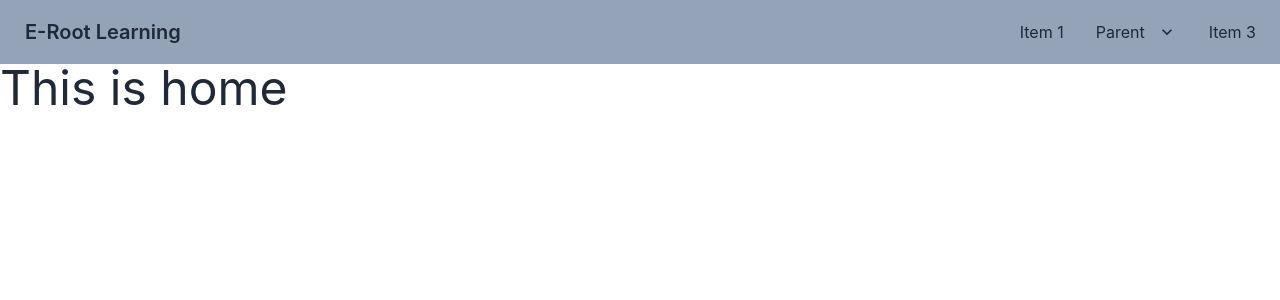
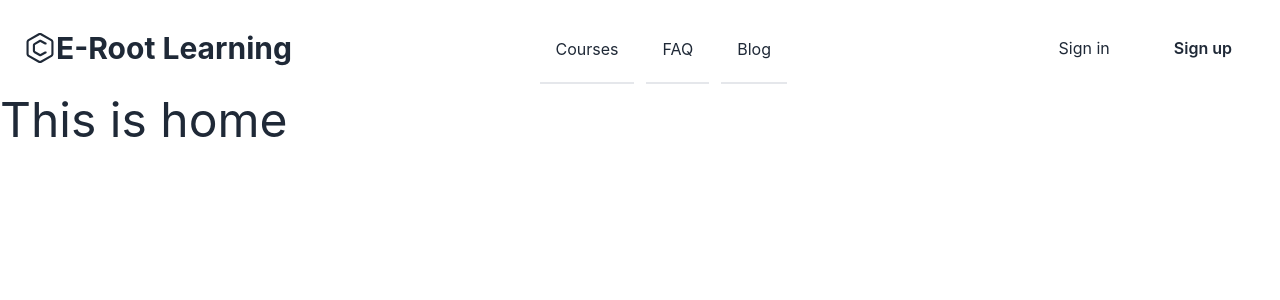
Before and after one commit to rawfoon/e-root-learning-client-, a React (Create React App) app: page / in a window 1280 px wide. Shown: the top 300 px of the page. Built offline with nearby package versions, Linux system fonts and the light colour scheme.

Commit message:
card detail  added

```diff
--- a/package.json
+++ b/package.json
@@ -3,6 +3,9 @@
   "version": "0.1.0",
   "private": true,
   "dependencies": {
+    "@fortawesome/fontawesome-svg-core": "^6.2.0",
+    "@fortawesome/free-solid-svg-icons": "^6.2.0",
+    "@fortawesome/react-fontawesome": "^0.2.0",
     "@testing-library/jest-dom": "^5.16.5",
     "@testing-library/react": "^13.4.0",
     "@testing-library/user-event": "^13.5.0",
@@ -10,6 +13,7 @@
     "firebase": "^9.12.1",
     "react": "^18.2.0",
     "react-dom": "^18.2.0",
+    "react-icons": "^4.6.0",
     "react-router-dom": "^6.4.2",
     "react-scripts": "5.0.1",
     "web-vitals": "^2.1.4"
--- /dev/null
+++ b/src/Pages/Blog/Blog.js
@@ -0,0 +1,11 @@
+import React from 'react';
+
+const Blog = () => {
+    return (
+        <div>
+            This is blog
+        </div>
+    );
+};
+
+export default Blog;
--- /dev/null
+++ b/src/Pages/CardDetails/CardDetails.js
@@ -0,0 +1,46 @@
+import React from "react";
+import { useLoaderData } from "react-router-dom";
+import {FaStar, FaPlayCircle} from 'react-icons/fa'
+import { Link } from "react-router-dom";
+
+const CardDetails = () => {
+  const category = useLoaderData()
+  return (
+    <div style={{maxWidth: "800px"}} className="mx-auto">
+      <div className=" rounded-md p-[5%]  shadow-md dark:bg-gray-900 dark:text-gray-100">
+        <img
+          src={category.img}
+          alt=""
+          className="object-cover object-center w-full rounded-t-md  dark:bg-gray-500"
+        />
+        <div className="flex flex-col justify-between p-6 space-y-8">
+          <div className="space-y-2">
+            <h2 className="text-2xl font-semibold tracking-wide">
+              {category.name}
+            </h2>
+            <p className="dark:text-gray-100">{category.shorts}</p>
+          </div>
+          <div className="flex items-center justify-between">
+            <div className="flex items-center">
+              <FaStar className="text-yellow-500 mr-2" />{" "}
+              <span>{category.rating}</span>
+            </div>
+            <div className="flex items-center">
+              <FaPlayCircle className="mr-2" />{" "}
+              <span>Video duration {category.video_duration}h</span>
+            </div>
+          </div>
+
+          <Link
+            to=""
+            className="flex items-center justify-center w-full btn p-3 font-semibold tracking-wide rounded-md hover:bg-slate-800 dark:bg-violet-400 dark:text-gray-900"
+          >
+            See Details
+          </Link>
+        </div>
+      </div>
+    </div>
+  );
+};
+
+export default CardDetails;
--- /dev/null
+++ b/src/Pages/CategoryCards/CategoryCards.js
@@ -0,0 +1,43 @@
+import React from "react";
+import {FaStar, FaPlayCircle} from 'react-icons/fa'
+import { Link } from "react-router-dom";
+
+
+
+const CategoryCards = ({ category }) => {
+  return (
+    <div className="">
+      <div className=" rounded-md shadow-md dark:bg-gray-900 dark:text-gray-100">
+        <img
+          src={category.img}
+          alt=""
+          className="object-cover object-center w-full rounded-t-md  dark:bg-gray-500"
+        />
+        <div className="flex flex-col justify-between p-6 space-y-8">
+          <div className="space-y-2">
+            <h2 className="text-2xl font-semibold tracking-wide">
+              {category.name}
+            </h2>
+            <p className="dark:text-gray-100">{category.shorts}</p>
+          </div>
+          <div className="flex items-center justify-between">
+            <div className="flex items-center">
+                <FaStar className="text-yellow-500 mr-2"/> <span>{category.rating}</span>
+            </div>
+            <div className="flex items-center">
+              <FaPlayCircle className="mr-2"/> <span>Video duration {category.video_duration}h</span>
+            </div>
+          </div>
+
+          <Link to={`/course/${category.id}`}
+            className="flex items-center justify-center w-full btn p-3 font-semibold tracking-wide rounded-md hover:bg-slate-800 dark:bg-violet-400 dark:text-gray-900"
+          >
+            See Details
+          </Link>
+        </div>
+      </div>
+    </div>
+  );
+};
+
+export default CategoryCards;
--- a/src/Pages/Courses/Courses.js
+++ b/src/Pages/Courses/Courses.js
@@ -1,9 +1,42 @@
 import React from 'react';
+import { useLoaderData } from 'react-router-dom';
+import CategoryCards from '../CategoryCards/CategoryCards';
+import LeftSideCategory from '../LeftSideCategory/LeftSideCategory';
 
 const Courses = () => {
+
+    const allCategories = useLoaderData()
+
+
     return (
         <div>
             <h1>This is courses</h1>
+            <div className='grid grid-cols-4'>
+                <div  className='col  '>
+                    <p className='mx-8 mb-5 text-xl  px-12 rounded py-5 w-full text-white bg-slate-800 '>All Courses</p>
+
+                    {
+                        allCategories.map(category => <LeftSideCategory
+                        key={category.id}
+                        category={category}></LeftSideCategory>)
+                    }
+
+
+
+                </div>
+                <div className='col-span-3  '>
+
+                    <div className='grid md:grid-cols-3 gap-4 p-[5%] mt-5'>
+                    {
+                        allCategories.map(category => <CategoryCards
+                            key={category.id}
+                            category={category}></CategoryCards>)
+                    }
+                    </div>
+
+
+                </div>
+            </div>
         </div>
     );
 };
--- /dev/null
+++ b/src/Pages/FAQ/FAQ.js
@@ -0,0 +1,11 @@
+import React from 'react';
+
+const FAQ = () => {
+    return (
+        <div>
+            <h2>this is FAQ</h2>
+        </div>
+    );
+};
+
+export default FAQ;
--- /dev/null
+++ b/src/Pages/LeftSideCategory/LeftSideCategory.js
@@ -0,0 +1,13 @@
+import React from 'react';
+import { Link } from 'react-router-dom';
+
+const LeftSideCategory = ({category}) => {
+
+    return (
+        <div className='px-8  py-3 font-semibold rounded dark:bg-gray-100 dark:text-gray-800'>
+            <Link  to={`/course/${category.id}`} className='btn w-full bg-slate-700 hover:bg-slate-800 '>{category.name}</Link>
+        </div>
+    );
+};
+
+export default LeftSideCategory;
--- a/src/Routes/Routes.js
+++ b/src/Routes/Routes.js
@@ -1,7 +1,11 @@
 import { createBrowserRouter } from "react-router-dom";
 import Main from "../layout/Main";
+import Blog from "../Pages/Blog/Blog";
+import CardDetails from "../Pages/CardDetails/CardDetails";
 import Courses from "../Pages/Courses/Courses";
+import FAQ from "../Pages/FAQ/FAQ";
 import Home from "../Pages/Home/Home";
+
 
 
 export const routes = createBrowserRouter([
@@ -15,7 +19,24 @@
             },
             {
                 path: '/courses',
-                element: <Courses></Courses>
+                element: <Courses></Courses>,
+                loader: ()=> fetch(`http://localhost:5000/categoris`)
+
+            },
+            {
+                path: '/course/:id',
+                element: <CardDetails></CardDetails>,
+                loader: ({params})=> fetch(`http://localhost:5000/course/${params.id}`)
+
+
+            },
+            {
+                path: '/blog',
+                element: <Blog></Blog>
+            },
+            {
+                path: '/faq',
+                element: <FAQ></FAQ>
             }
         ]
     }
--- a/src/Shared/Herder.js/Header.js
+++ b/src/Shared/Herder.js/Header.js
@@ -1,47 +1,46 @@
-import React from "react";
+import React from 'react';
+import { Link } from 'react-router-dom';
 
 const Header = () => {
-  return (
-    <div >
-      <div className="navbar bg-slate-400">
-        <div className="flex-1">
-          <a className="btn btn-ghost normal-case text-xl">E-Root Learning</a>
+    return (
+        <div>
+            <header className="p-4 dark:bg-gray-800 dark:text-gray-100">
+	<div className="container flex justify-between h-16 mx-auto">
+		<Link to='/' className="flex items-center p-2">
+			<svg xmlns="http://www.w3.org/2000/svg" fill="currentColor" viewBox="0 0 32 32" className="w-8 h-8 dark:text-violet-400">
+				<path d="M27.912 7.289l-10.324-5.961c-0.455-0.268-1.002-0.425-1.588-0.425s-1.133 0.158-1.604 0.433l0.015-0.008-10.324 5.961c-0.955 0.561-1.586 1.582-1.588 2.75v11.922c0.002 1.168 0.635 2.189 1.574 2.742l0.016 0.008 10.322 5.961c0.455 0.267 1.004 0.425 1.59 0.425 0.584 0 1.131-0.158 1.602-0.433l-0.014 0.008 10.322-5.961c0.955-0.561 1.586-1.582 1.588-2.75v-11.922c-0.002-1.168-0.633-2.189-1.573-2.742zM27.383 21.961c0 0.389-0.211 0.73-0.526 0.914l-0.004 0.002-10.324 5.961c-0.152 0.088-0.334 0.142-0.53 0.142s-0.377-0.053-0.535-0.145l0.005 0.002-10.324-5.961c-0.319-0.186-0.529-0.527-0.529-0.916v-11.922c0-0.389 0.211-0.73 0.526-0.914l0.004-0.002 10.324-5.961c0.152-0.090 0.334-0.143 0.53-0.143s0.377 0.053 0.535 0.144l-0.006-0.002 10.324 5.961c0.319 0.185 0.529 0.527 0.529 0.916z"></path>
+				<path d="M22.094 19.451h-0.758c-0.188 0-0.363 0.049-0.515 0.135l0.006-0.004-4.574 2.512-5.282-3.049v-6.082l5.282-3.051 4.576 2.504c0.146 0.082 0.323 0.131 0.508 0.131h0.758c0.293 0 0.529-0.239 0.529-0.531v-0.716c0-0.2-0.11-0.373-0.271-0.463l-0.004-0.002-5.078-2.777c-0.293-0.164-0.645-0.26-1.015-0.26-0.39 0-0.756 0.106-1.070 0.289l0.010-0.006-5.281 3.049c-0.636 0.375-1.056 1.055-1.059 1.834v6.082c0 0.779 0.422 1.461 1.049 1.828l0.009 0.006 5.281 3.049c0.305 0.178 0.67 0.284 1.061 0.284 0.373 0 0.723-0.098 1.027-0.265l-0.012 0.006 5.080-2.787c0.166-0.091 0.276-0.265 0.276-0.465v-0.716c0-0.293-0.238-0.529-0.529-0.529z"></path>
+			</svg>
+            <div className='text-3xl font-bold'>E-Root Learning</div>
+		</Link>
+		<ul className="items-stretch hidden space-x-3 lg:flex">
+
+			<li className="flex">
+				<Link to='/courses' className="flex items-center px-4 -mb-1 border-b-2 dark:border-transparent">Courses</Link>
+			</li>
+			<li className="flex">
+				<Link to='/faq' className="flex items-center px-4 -mb-1 border-b-2 dark:border-transparent">FAQ</Link>
+			</li>
+
+			<li className="flex">
+				<Link to='/blog' className="flex items-center px-4 -mb-1 border-b-2 dark:border-transparent">Blog</Link>
+			</li>
+
+
+		</ul>
+		<div className="items-center flex-shrink-0 hidden lg:flex">
+			<button className="self-center px-8 py-3 rounded">Sign in</button>
+			<button className="self-center px-8 py-3 font-semibold rounded dark:bg-violet-400 dark:text-gray-900">Sign up</button>
+		</div>
+		<button className="p-4 lg:hidden">
+			<svg xmlns="http://www.w3.org/2000/svg" fill="none" viewBox="0 0 24 24" stroke="currentColor" className="w-6 h-6 dark:text-gray-100">
+				<path strokeLinecap="round" strokeLinejoin="round" strokeWidth="2" d="M4 6h16M4 12h16M4 18h16"></path>
+			</svg>
+		</button>
+	</div>
+</header>
         </div>
-        <div className="flex-none">
-          <ul className="menu menu-horizontal p-0">
-            <li>
-              <a>Item 1</a>
-            </li>
-            <li tabIndex={0}>
-              <a>
-                Parent
-                <svg
-                  className="fill-current"
-                  xmlns="http://www.w3.org/2000/svg"
-                  width="20"
-                  height="20"
-                  viewBox="0 0 24 24"
-                >
-                  <path d="M7.41,8.58L12,13.17L16.59,8.58L18,10L12,16L6,10L7.41,8.58Z" />
-                </svg>
-              </a>
-              <ul className="p-2 bg-base-100">
-                <li>
-                  <a>Submenu 1</a>
-                </li>
-                <li>
-                  <a>Submenu 2</a>
-                </li>
-              </ul>
-            </li>
-            <li>
-              <a>Item 3</a>
-            </li>
-          </ul>
-        </div>
-      </div>
-    </div>
-  );
+    );
 };
 
 export default Header;
```
Also changed, not shown: 1 other file (tests, documents, lock files or other folders).
